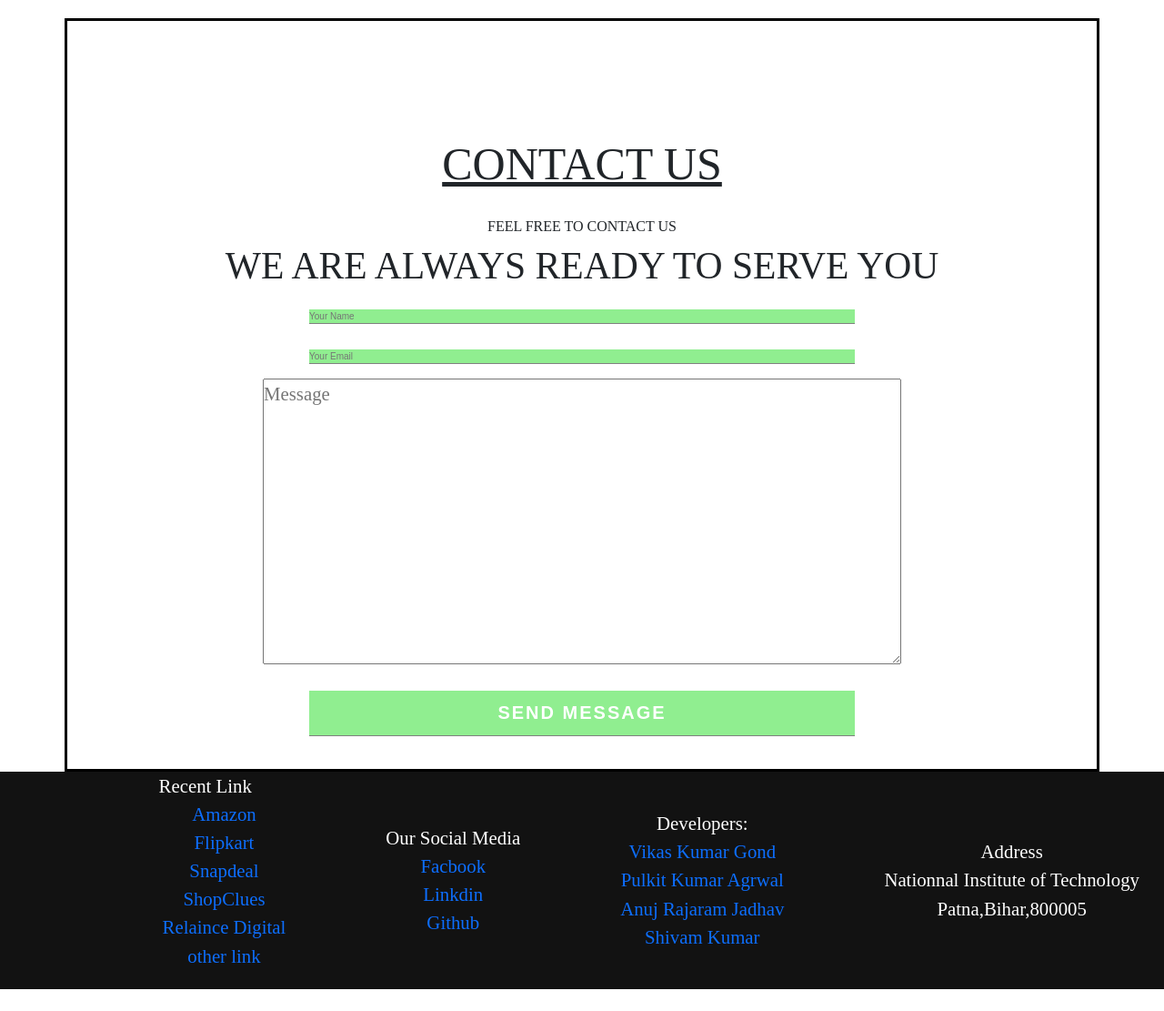
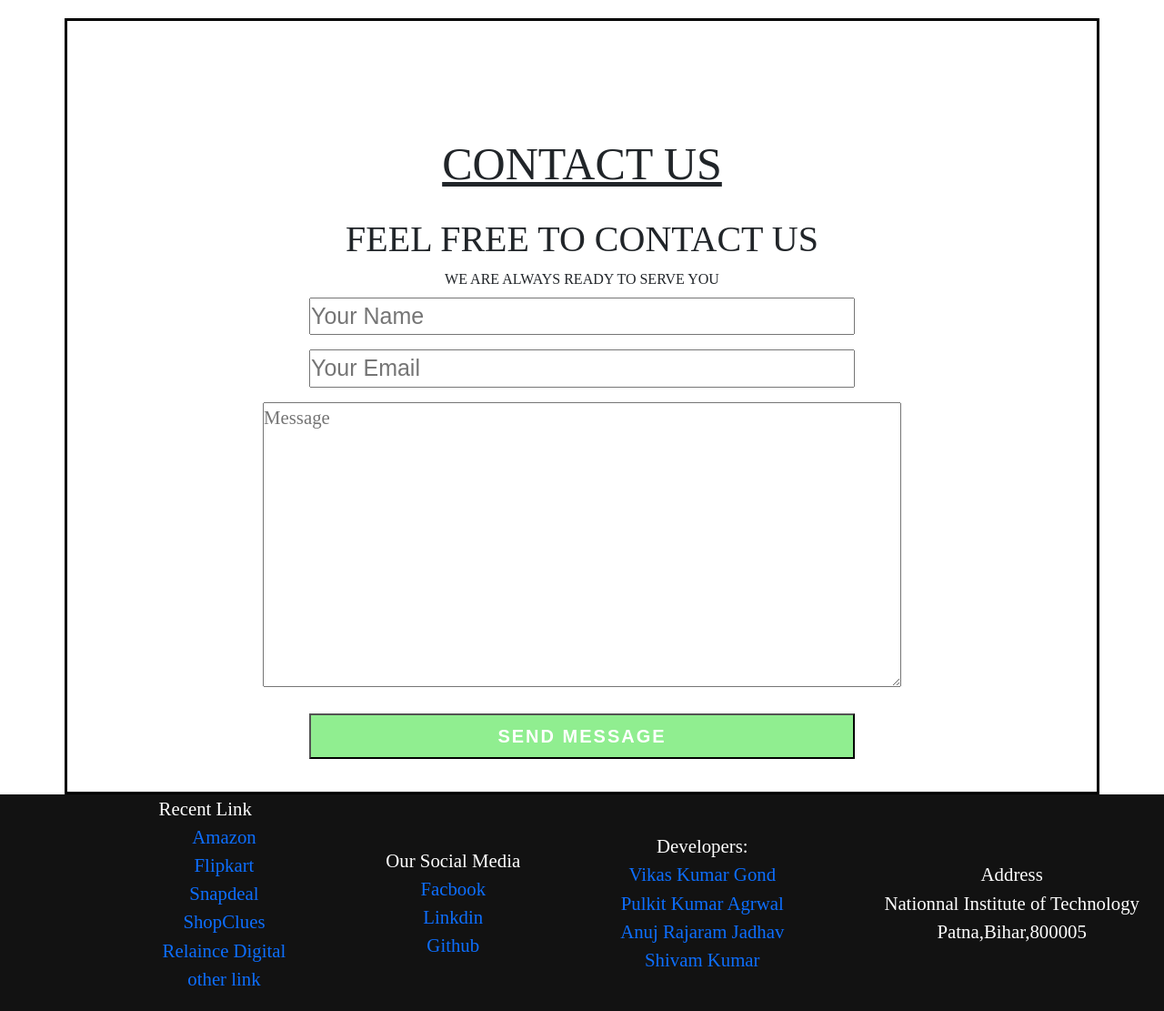
Before and after one commit to Hack-o-Heist/Heist-Compare, a Django app: page /contact in a window 1280 px wide. Shown: the part 73-1184 px from the top of the page at 91% size. Run offline with Django 3.2, Linux system fonts and the light colour scheme.

Commit message:
Update contact.css

```diff
--- a/core/static/css/contact.css
+++ b/core/static/css/contact.css
@@ -8,20 +8,16 @@
     margin-top: 100px;
     text-transform: uppercase;
 }
-.contact-title1 h1{
+ .h1{
     font-size: 40px;
 
 }
-.contact-title1 h1{
+ .h2{
     font-size: 16px;
 }
 .form-control1{
     width: 600px;
-    border: none;
-    outline: none;
-    border-bottom: 1px solid grey;
-    background-color:lightgreen;
-    font-size: 10px;
+    font-size: 25px;
     margin-bottom: 16px;
 }
  .submit1{
```
